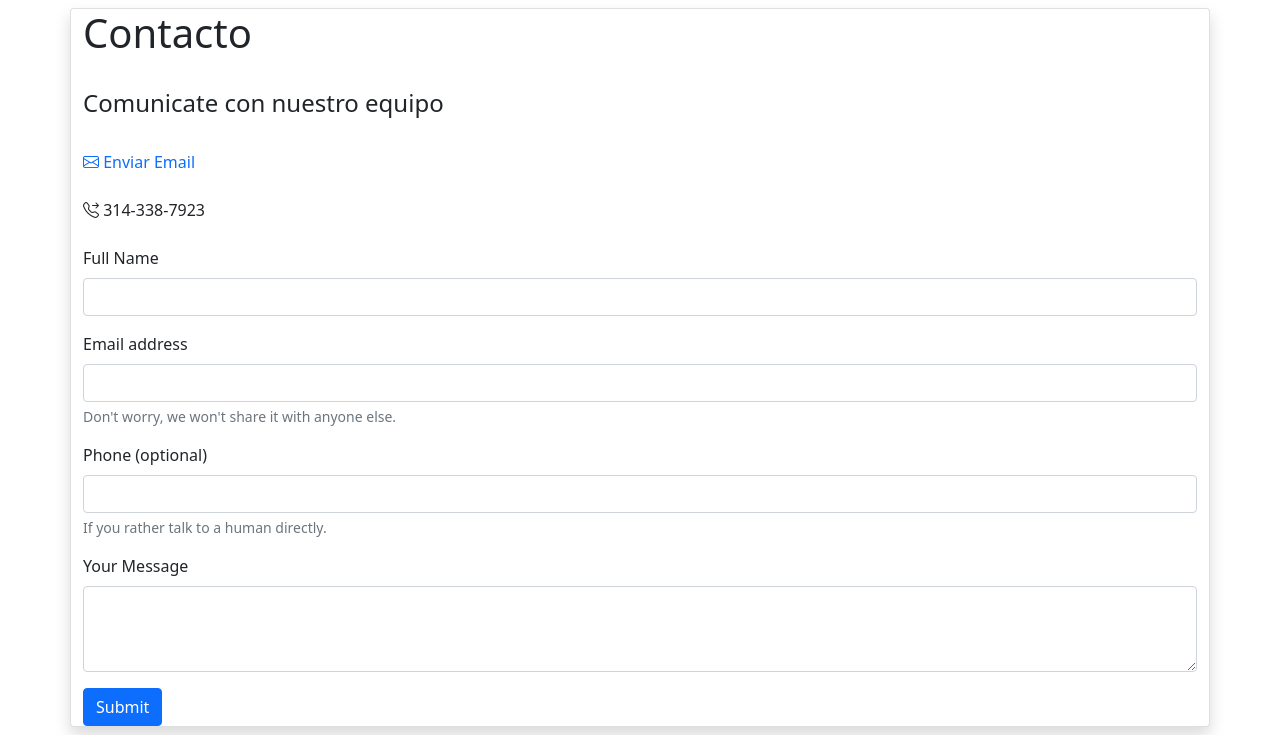
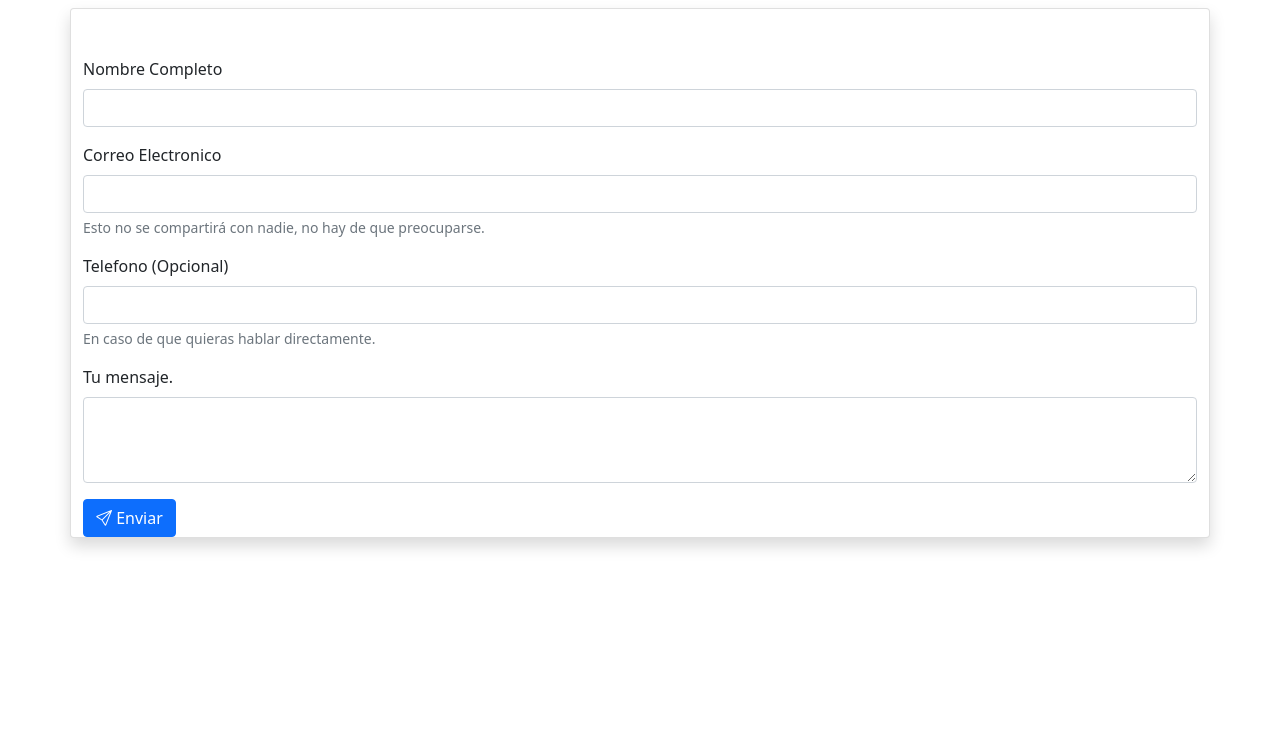
Before and after one commit to Calixto01/walker-up, a PHP site: page /contacto.php in a window 1280 px wide. Shown: the part 72-807 px from the top of the page. After the commit the page ends 621 px from the top, so only its background shows below. Run offline with PHP 8.4, Linux system fonts and the light colour scheme; a user stored in the database is signed in; some libraries are stand-ins or nearby versions.

Commit message:
Traduje el formulario

```diff
--- a/contacto.php
+++ b/contacto.php
@@ -5,53 +5,36 @@
 ?>
 
 <div class="container card shadow my-2">
-    <div class="text-start mb-4">
-        <h1>Contacto</h1>
-        <br>
-        <h4>Comunicate con nuestro equipo</h4>
-        <br>
-        <a class="text-decoration-none" href="mailto:ccalixtoengelbergergamerpro@gmail.com.mx?subject=Contacto&body=Quiero saber mas!!">
-        <i class="bi bi-envelope"></i>
-        Enviar Email
-        </a>
-        <br><br>
-        <text>
-        <i class="bi bi-telephone-forward"></i> 314-338-7923
-        </text>
-    </div>
+    <br>
+    <br>
     <form action="https://formsubmit.co/2299dc55c3c4eebc512cbf50afc2b2c4" method="post">
         <div class="mb-3">
-              <label class="form-label">Full Name</label>
+              <label class="form-label">Nombre Completo</label>
               <input name="name" type="text" class="form-control" required />
             </div>
 
             <div class="mb-3">
-              <label class="form-label">Email address</label>
+              <label class="form-label">Correo Electronico</label>
               <input name="email" type="email" class="form-control" required />
               <div id="emailHelp" class="form-text">
-                Don't worry, we won't share it with anyone else.
+                Esto no se compartirá con nadie, no hay de que preocuparse.
               </div>
             </div>
 
             <div class="mb-3">
-              <label class="form-label">Phone (optional)</label>
+              <label class="form-label">Telefono (Opcional)</label>
               <input name="phone" \type="tel" class="form-control" />
               <div id="phoneHelp" class="form-text">
-                If you rather talk to a human directly.
+                En caso de que quieras hablar directamente.
               </div>
             </div>
 
             <div class="mb-3">
-              <label class="form-label">Your Message</label>
-              <textarea
-                name="message"
-                class="form-control"
-                rows="3"
-                required
-              ></textarea>
+              <label class="form-label">Tu mensaje.</label>
+              <textarea name="message" class="form-control" rows="3" required></textarea>
             </div>
 
-            <button type="submit" class="btn btn-primary">Submit</button>
+            <button type="submit" class="btn btn-primary"><i class="bi bi-send"></i> Enviar</button>
     </form>
 </div>
 
```
